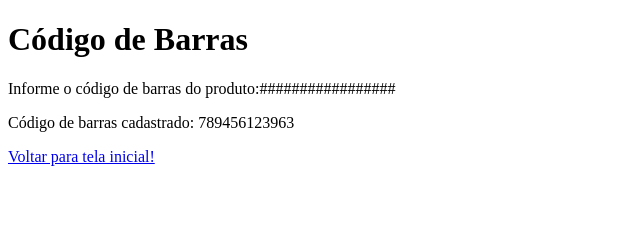
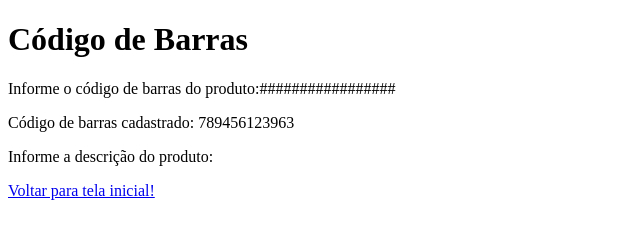
Before and after one commit to rltavares/aulagithub, a plain HTML site: page codigo.html in a window 1280 px wide. Shown: the whole page, without its empty margins (0-640 px from the left). Drawn offline with Linux system fonts and the light colour scheme.

Commit message:
Inserindo a descrição do produto

```diff
--- a/codigo.html
+++ b/codigo.html
@@ -10,6 +10,7 @@
     <h1>Código de Barras</h1>
     <p>Informe o código de barras do produto:#################</p>
     <p>Código de barras cadastrado: 789456123963</p>
+    <p>Informe a descrição do produto: </p>
     <a href="index.html">Voltar para tela inicial!</a>
 </body>
 </html>
```
